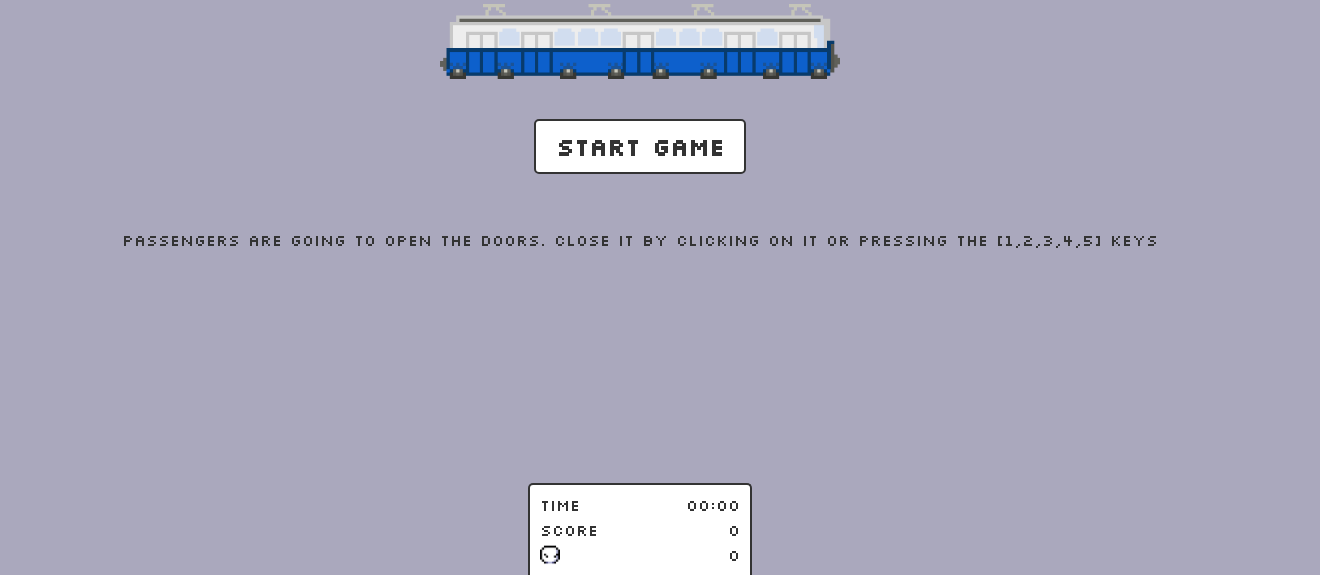
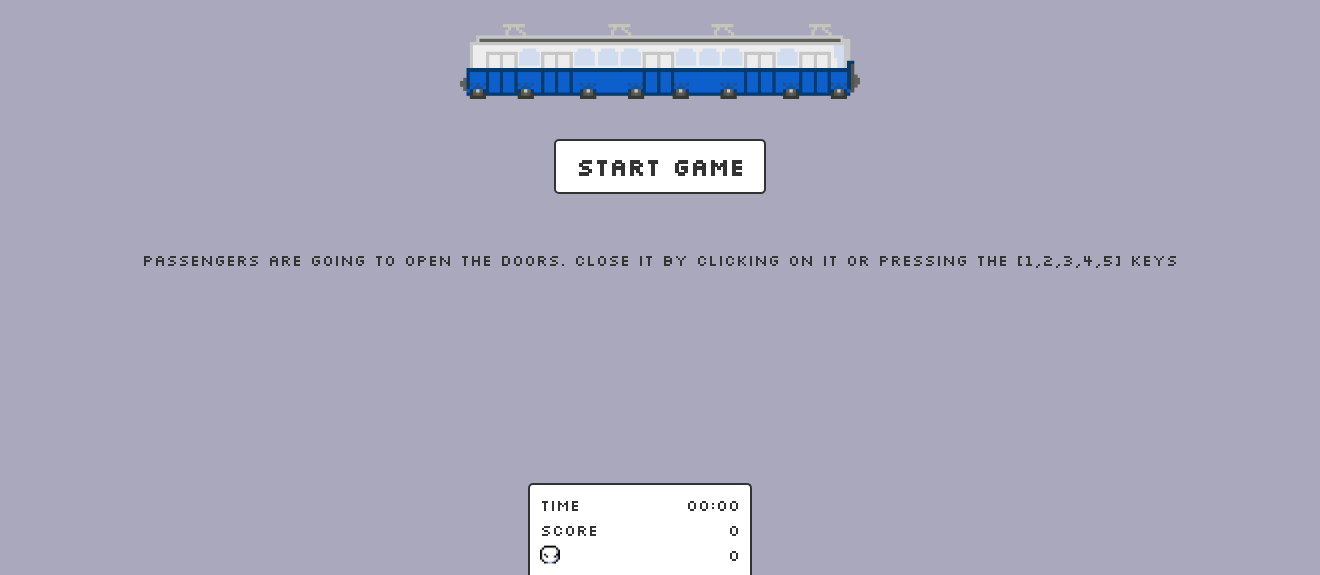
Before and after one commit to burnt0rice/tram-simulator, a website: page www/index.html in a window 1280 px wide. Shown: the part 225-800 px from the top of the page, 1320 px wide, since content can reach past the window. Drawn offline with Linux system fonts and the light colour scheme; files whose address does not match are found by name.

Commit message:
Fixed start overlay

```diff
--- a/www/main.css
+++ b/www/main.css
@@ -20,7 +20,9 @@ body {
 }
 
 #start-content-container {
-  position: relative;
+  position: absolute;
+  width: 100%;
+  padding: 20px;
   z-index: 100;
   margin-top: 10%;
 }
```
